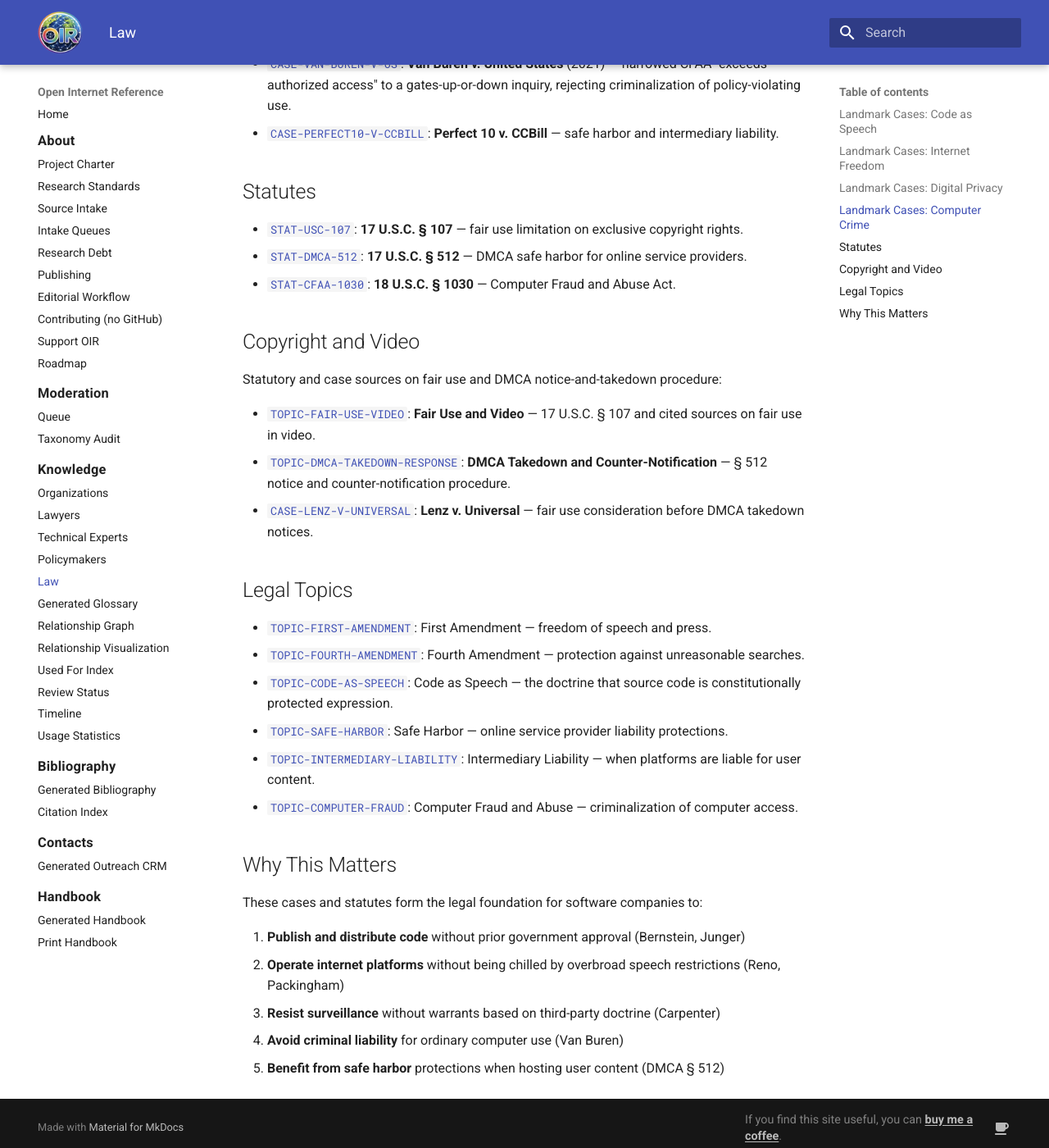
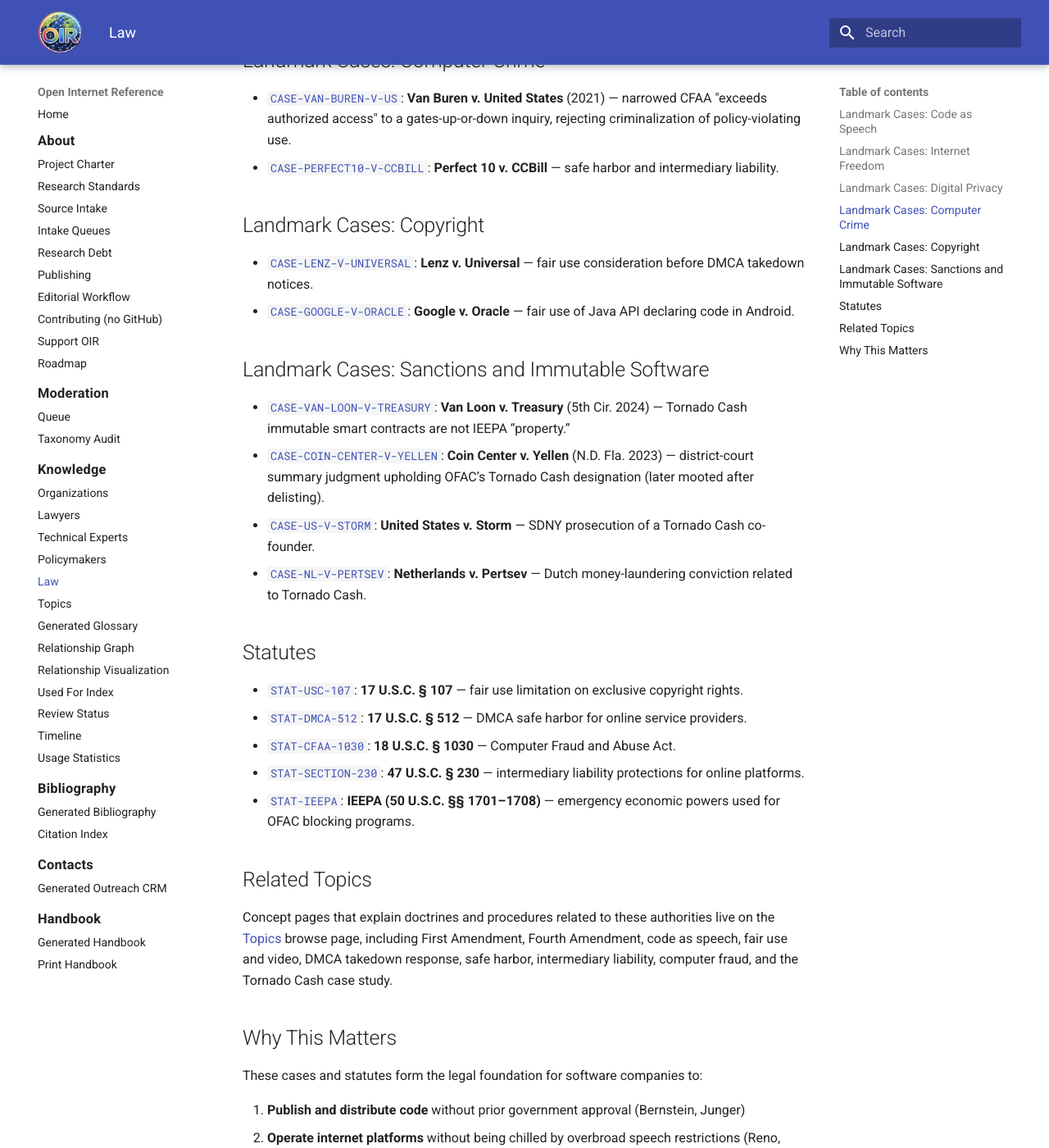
Before and after one commit to itsmeront/open-internet-reference, an MkDocs documentation site: the page built from website/knowledge/law.md, in a window 1280 px wide and 1400 px high, scrolled down 1042 px. Shown: the whole window at 82% size. Built offline with MkDocs 1.6.1 and Material for MkDocs 9.7.7, drawn with Linux system fonts in a browser that asks for light colours; some of the changed text lies outside the part shown.

Commit message:
Expose a browsable Topics section in site navigation and homepage.
Add knowledge/topics.md for TOPIC-* pages, wire it into MkDocs and Knowledge index, split homepage Law vs Topics, and thin law.md to cases/statutes with a Topics cross-link.

Co-authored-by: Cursor <cursoragent@cursor.com>

```diff
--- a/mkdocs.yml
+++ b/mkdocs.yml
@@ -86,6 +86,7 @@ nav:
       - Technical Experts: knowledge/experts.md
       - Policymakers: knowledge/policymakers.md
       - Law: knowledge/law.md
+      - Topics: knowledge/topics.md
       - Generated Glossary: generated/glossary.md
       - Relationship Graph: generated/relationships.md
       - Relationship Visualization: generated/relationship-graph.md
--- a/website/knowledge/law.md
+++ b/website/knowledge/law.md
@@ -1,6 +1,8 @@
 # Law
 
-Court cases, statutes, and legal topics that establish precedent protecting software rights, code as speech, privacy, and internet freedom.
+Court cases and statutes that establish precedent protecting software rights, code as speech, privacy, and internet freedom.
+
+For doctrine explanations and case-study topic pages (`TOPIC-*`), see [Topics](topics.md).
 
 ## Landmark Cases: Code as Speech
 
@@ -28,28 +30,29 @@ These cases establish privacy protections in the digital context.
 - [`CASE-VAN-BUREN-V-US`](../generated/source-docs/knowledge/legal/CASE-VAN-BUREN-V-US.md): **Van Buren v. United States** (2021) — narrowed CFAA "exceeds authorized access" to a gates-up-or-down inquiry, rejecting criminalization of policy-violating use.
 - [`CASE-PERFECT10-V-CCBILL`](../generated/source-docs/knowledge/legal/CASE-PERFECT10-V-CCBILL.md): **Perfect 10 v. CCBill** — safe harbor and intermediary liability.
 
+## Landmark Cases: Copyright
+
+- [`CASE-LENZ-V-UNIVERSAL`](../generated/source-docs/knowledge/legal/CASE-LENZ-V-UNIVERSAL.md): **Lenz v. Universal** — fair use consideration before DMCA takedown notices.
+- [`CASE-GOOGLE-V-ORACLE`](../generated/source-docs/knowledge/legal/CASE-GOOGLE-V-ORACLE.md): **Google v. Oracle** — fair use of Java API declaring code in Android.
+
+## Landmark Cases: Sanctions and Immutable Software
+
+- [`CASE-VAN-LOON-V-TREASURY`](../generated/source-docs/knowledge/legal/CASE-VAN-LOON-V-TREASURY.md): **Van Loon v. Treasury** (5th Cir. 2024) — Tornado Cash immutable smart contracts are not IEEPA “property.”
+- [`CASE-COIN-CENTER-V-YELLEN`](../generated/source-docs/knowledge/legal/CASE-COIN-CENTER-V-YELLEN.md): **Coin Center v. Yellen** (N.D. Fla. 2023) — district-court summary judgment upholding OFAC’s Tornado Cash designation (later mooted after delisting).
+- [`CASE-US-V-STORM`](../generated/source-docs/knowledge/legal/CASE-US-V-STORM.md): **United States v. Storm** — SDNY prosecution of a Tornado Cash co-founder.
+- [`CASE-NL-V-PERTSEV`](../generated/source-docs/knowledge/legal/CASE-NL-V-PERTSEV.md): **Netherlands v. Pertsev** — Dutch money-laundering conviction related to Tornado Cash.
+
 ## Statutes
 
 - [`STAT-USC-107`](../generated/source-docs/knowledge/legal/STAT-USC-107.md): **17 U.S.C. § 107** — fair use limitation on exclusive copyright rights.
 - [`STAT-DMCA-512`](../generated/source-docs/knowledge/legal/STAT-DMCA-512.md): **17 U.S.C. § 512** — DMCA safe harbor for online service providers.
 - [`STAT-CFAA-1030`](../generated/source-docs/knowledge/legal/STAT-CFAA-1030.md): **18 U.S.C. § 1030** — Computer Fraud and Abuse Act.
+- [`STAT-SECTION-230`](../generated/source-docs/knowledge/legal/STAT-SECTION-230.md): **47 U.S.C. § 230** — intermediary liability protections for online platforms.
+- [`STAT-IEEPA`](../generated/source-docs/knowledge/legal/STAT-IEEPA.md): **IEEPA (50 U.S.C. §§ 1701–1708)** — emergency economic powers used for OFAC blocking programs.
 
-## Copyright and Video
+## Related Topics
 
-Statutory and case sources on fair use and DMCA notice-and-takedown procedure:
-
-- [`TOPIC-FAIR-USE-VIDEO`](../generated/source-docs/knowledge/legal/TOPIC-FAIR-USE-VIDEO.md): **Fair Use and Video** — 17 U.S.C. § 107 and cited sources on fair use in video.
-- [`TOPIC-DMCA-TAKEDOWN-RESPONSE`](../generated/source-docs/knowledge/legal/TOPIC-DMCA-TAKEDOWN-RESPONSE.md): **DMCA Takedown and Counter-Notification** — § 512 notice and counter-notification procedure.
-- [`CASE-LENZ-V-UNIVERSAL`](../generated/source-docs/knowledge/legal/CASE-LENZ-V-UNIVERSAL.md): **Lenz v. Universal** — fair use consideration before DMCA takedown notices.
-
-## Legal Topics
-
-- [`TOPIC-FIRST-AMENDMENT`](../generated/source-docs/knowledge/legal/TOPIC-FIRST-AMENDMENT.md): First Amendment — freedom of speech and press.
-- [`TOPIC-FOURTH-AMENDMENT`](../generated/source-docs/knowledge/legal/TOPIC-FOURTH-AMENDMENT.md): Fourth Amendment — protection against unreasonable searches.
-- [`TOPIC-CODE-AS-SPEECH`](../generated/source-docs/knowledge/legal/TOPIC-CODE-AS-SPEECH.md): Code as Speech — the doctrine that source code is constitutionally protected expression.
-- [`TOPIC-SAFE-HARBOR`](../generated/source-docs/knowledge/legal/TOPIC-SAFE-HARBOR.md): Safe Harbor — online service provider liability protections.
-- [`TOPIC-INTERMEDIARY-LIABILITY`](../generated/source-docs/knowledge/legal/TOPIC-INTERMEDIARY-LIABILITY.md): Intermediary Liability — when platforms are liable for user content.
-- [`TOPIC-COMPUTER-FRAUD`](../generated/source-docs/knowledge/legal/TOPIC-COMPUTER-FRAUD.md): Computer Fraud and Abuse — criminalization of computer access.
+Concept pages that explain doctrines and procedures related to these authorities live on the [Topics](topics.md) browse page, including First Amendment, Fourth Amendment, code as speech, fair use and video, DMCA takedown response, safe harbor, intermediary liability, computer fraud, and the Tornado Cash case study.
 
 ## Why This Matters
 
```
Also changed, not shown: website/index.md (+13 -3 lines), website/knowledge/index.md (+3 -1 lines), website/knowledge/topics.md (added, +38 -0 lines).
